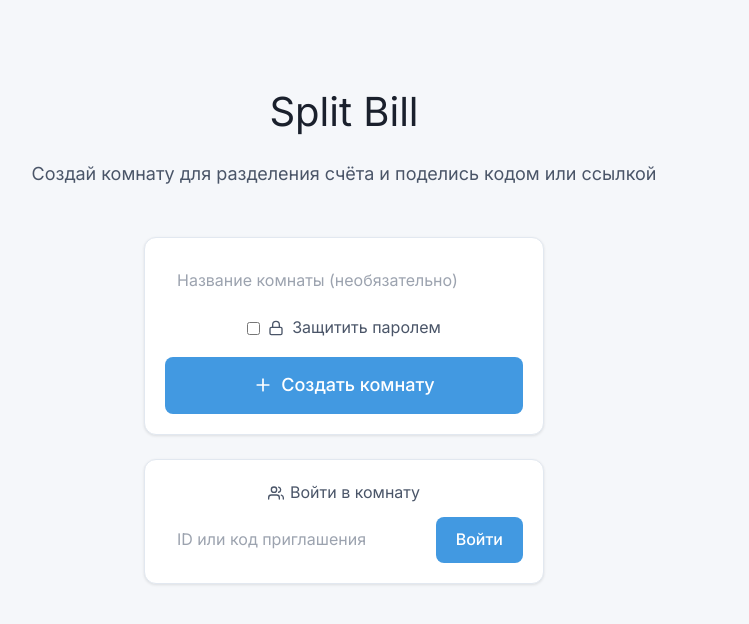
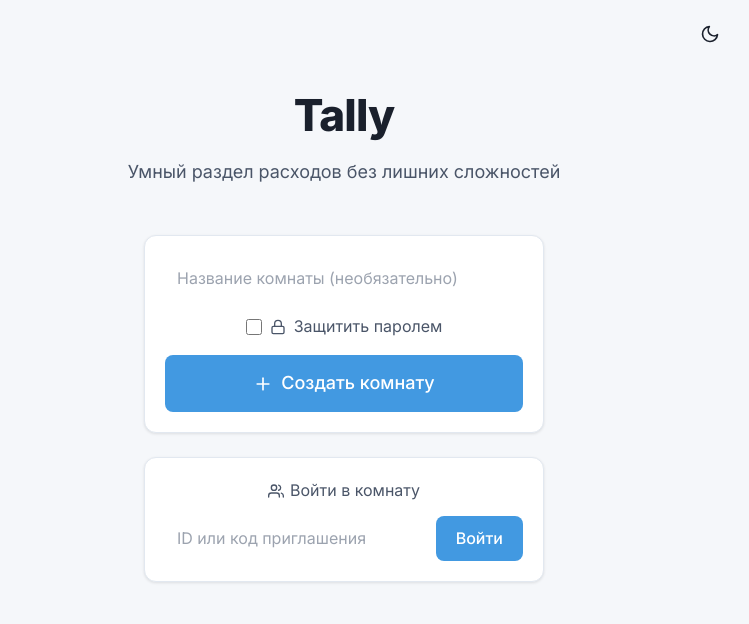
Before and after one commit to oribast/split-bill, a Next.js app: page / in a window 1280 px wide. Shown: the top 624 px of the page, without its empty margins (296-1045 px from the left). Built offline with nearby package versions, Linux system fonts and the light colour scheme.

Commit message:
Update app name

```diff
--- a/app/globals.css
+++ b/app/globals.css
@@ -224,3 +224,20 @@ select option { background: var(--bg-card); color: var(--text-primary); }
   font-weight: 600; color: var(--text-primary); font-variant-numeric: tabular-nums;
   font-family: ui-monospace, SFMono-Regular, 'SF Mono', Menlo, Consolas, monospace;
 }
+
+/* Адаптивные чекбоксы под тему */
+input[type="checkbox"] {
+  accent-color: var(--accent-primary, #3b82f6);
+  background-color: var(--bg-input, #ffffff);
+  border-color: var(--border, #d1d5db);
+  width: 16px;
+  height: 16px;
+  cursor: pointer;
+  border-radius: 4px;
+}
+
+[data-theme="dark"] input[type="checkbox"] {
+  accent-color: var(--accent-primary, #60a5fa);
+  background-color: var(--bg-input, #1f2937);
+  border-color: var(--border, #374151);
+}
--- a/app/page.tsx
+++ b/app/page.tsx
@@ -2,9 +2,13 @@
 import { useState } from 'react';
 import { useRouter } from 'next/navigation';
 import toast from 'react-hot-toast';
-import { IconLock, IconEye, IconEyeOff, IconPlus, IconLink, IconUsers } from '@/components/Icons';
+import { IconLock, IconEye, IconEyeOff, IconPlus, IconLink, IconUsers, IconSun, IconMoon } from '@/components/Icons';
+import { useTheme } from '@/hooks/use-theme';
 
 export default function Home() {
+  const router = useRouter();
+  const { theme, toggleTheme, mounted } = useTheme();
+
   const [roomName, setRoomName] = useState('');
   const [joinQuery, setJoinQuery] = useState('');
   const [loading, setLoading] = useState(false);
@@ -13,7 +17,6 @@ export default function Home() {
   const [showPassword, setShowPassword] = useState(false);
   const [error, setError] = useState('');
   const [created, setCreated] = useState<{ id: string; url: string; code: string } | null>(null);
-  const router = useRouter();
 
   const createRoom = async () => {
     const name = roomName.trim() || 'Новая комната';
@@ -51,12 +54,10 @@ export default function Home() {
     setLoading(true);
     setError('');
     try {
-      // Если похоже на UUID → сразу переходим
       if (/^[0-9a-f-]{36}$/i.test(q)) {
         router.push(`/room/${q}`);
         return;
       }
-      // Иначе ищем по короткому коду
       const res = await fetch(`/api/v1/rooms/lookup?q=${encodeURIComponent(q)}`);
       if (!res.ok) throw new Error('not_found');
       const data = await res.json();
@@ -78,8 +79,18 @@ export default function Home() {
 
   if (created) {
     return (
-      <div className="container" style={{ textAlign: 'center', paddingTop: '80px' }}>
-        <h1 style={{ fontSize: '2rem', marginBottom: '16px' }}>Комната создана!</h1>
+      <div className="container relative" style={{ textAlign: 'center', paddingTop: '80px' }}>
+        {mounted && (
+          <button
+            onClick={toggleTheme}
+            className="absolute top-4 right-4 p-2 rounded-lg border border-border bg-background hover:bg-secondary transition"
+            title={theme === 'light' ? 'Тёмная тема' : 'Светлая тема'}
+          >
+            {theme === 'light' ? <IconMoon className="w-5 h-5" /> : <IconSun className="w-5 h-5" />}
+          </button>
+        )}
+
+        <h1 style={{ fontSize: '2rem', marginBottom: '16px', fontWeight: 700 }}>Комната создана!</h1>
         <p style={{ color: 'var(--text-secondary)', marginBottom: '24px' }}>
           Отправьте ссылку или код приглашения участникам.
         </p>
@@ -114,10 +125,20 @@ export default function Home() {
   }
 
   return (
-    <div className="container" style={{ textAlign: 'center', paddingTop: '80px' }}>
-      <h1 style={{ fontSize: '2.5rem', marginBottom: '16px' }}>Split Bill</h1>
+    <div className="container relative" style={{ textAlign: 'center', paddingTop: '80px' }}>
+      {mounted && (
+        <button
+          onClick={toggleTheme}
+          className="absolute top-4 right-4 p-2 rounded-lg border border-border bg-background hover:bg-secondary transition"
+          title={theme === 'light' ? 'Тёмная тема' : 'Светлая тема'}
+        >
+          {theme === 'light' ? <IconMoon className="w-5 h-5" /> : <IconSun className="w-5 h-5" />}
+        </button>
+      )}
+
+      <h1 style={{ fontSize: '2.75rem', marginBottom: '8px', fontWeight: 800, letterSpacing: '-0.02em' }}>Tally</h1>
       <p style={{ color: 'var(--text-secondary)', marginBottom: '48px', fontSize: '1.125rem' }}>
-        Создай комнату для разделения счёта и поделись кодом или ссылкой
+        Умный раздел расходов без лишних сложностей
       </p>
 
       <div className="card" style={{ maxWidth: '400px', margin: '0 auto 24px', padding: '20px' }}>
@@ -127,13 +148,18 @@ export default function Home() {
             value={roomName}
             onChange={(e) => setRoomName(e.target.value)}
             placeholder="Название комнаты (необязательно)"
-            style={{ width: '100%', padding: '10px 12px', borderRadius: '6px', border: '1px solid var(--border)', background: 'var(--bg-input)', marginBottom: '12px' }}
+            style={{ width: '100%', padding: '10px 12px', borderRadius: '6px', border: '1px solid var(--border)', background: 'var(--bg-input)', marginBottom: '12px', color: 'var(--text-primary)' }}
           />
           <label style={{ display: 'flex', alignItems: 'center', gap: '8px', cursor: 'pointer', justifyContent: 'center', color: 'var(--text-secondary)' }}>
-            <input type="checkbox" checked={usePassword} onChange={(e) => {
-              setUsePassword(e.target.checked);
-              if (!e.target.checked) { setPassword(''); setShowPassword(false); }
-            }} />
+            <input
+              type="checkbox"
+              checked={usePassword}
+              onChange={(e) => {
+                setUsePassword(e.target.checked);
+                if (!e.target.checked) { setPassword(''); setShowPassword(false); }
+              }}
+              style={{ accentColor: 'var(--accent-primary, #3b82f6)', width: '16px', height: '16px', cursor: 'pointer' }}
+            />
             <IconLock className="w-4 h-4" /> Защитить паролем
           </label>
           {usePassword && (
@@ -144,7 +170,7 @@ export default function Home() {
                 value={password}
                 onChange={(e) => setPassword(e.target.value)}
                 placeholder="Придумайте пароль"
-                style={{ width: '100%', paddingLeft: '36px', paddingRight: '36px', paddingBlock: '10px', borderRadius: '6px', border: '1px solid var(--border)', background: 'var(--bg-input)' }}
+                style={{ width: '100%', paddingLeft: '36px', paddingRight: '36px', paddingBlock: '10px', borderRadius: '6px', border: '1px solid var(--border)', background: 'var(--bg-input)', color: 'var(--text-primary)' }}
               />
               <button
                 type="button"
@@ -174,7 +200,7 @@ export default function Home() {
             onChange={(e) => setJoinQuery(e.target.value)}
             placeholder="ID или код приглашения"
             onKeyDown={(e) => e.key === 'Enter' && joinRoom()}
-            style={{ flex: 1, padding: '10px 12px', borderRadius: '6px', border: '1px solid var(--border)', background: 'var(--bg-input)' }}
+            style={{ flex: 1, padding: '10px 12px', borderRadius: '6px', border: '1px solid var(--border)', background: 'var(--bg-input)', color: 'var(--text-primary)' }}
           />
           <button className="btn-primary" onClick={joinRoom} disabled={loading}>Войти</button>
         </div>
--- a/components/room/RoomHeader.tsx
+++ b/components/room/RoomHeader.tsx
@@ -28,8 +28,8 @@ export default function RoomHeader({
 }: RoomHeaderProps) {
   return (
     <div style={{ display: "flex", justifyContent: "space-between", alignItems: "center", marginBottom: "14px", flexWrap: "wrap", gap: "10px" }}>
-      <h1 style={{ marginBottom: 0, fontSize: "1.75rem", fontWeight: 700 }}>
-        {roomName}
+      <h1 style={{ marginBottom: 0, fontSize: "1.75rem", fontWeight: 700, letterSpacing: "-0.01em" }}>
+        Tally <span style={{ fontWeight: 400, opacity: 0.6, fontSize: "0.9em" }}>| {roomName}</span>
       </h1>
 
       <div style={{ display: "flex", alignItems: "center", gap: "6px" }}>
```
